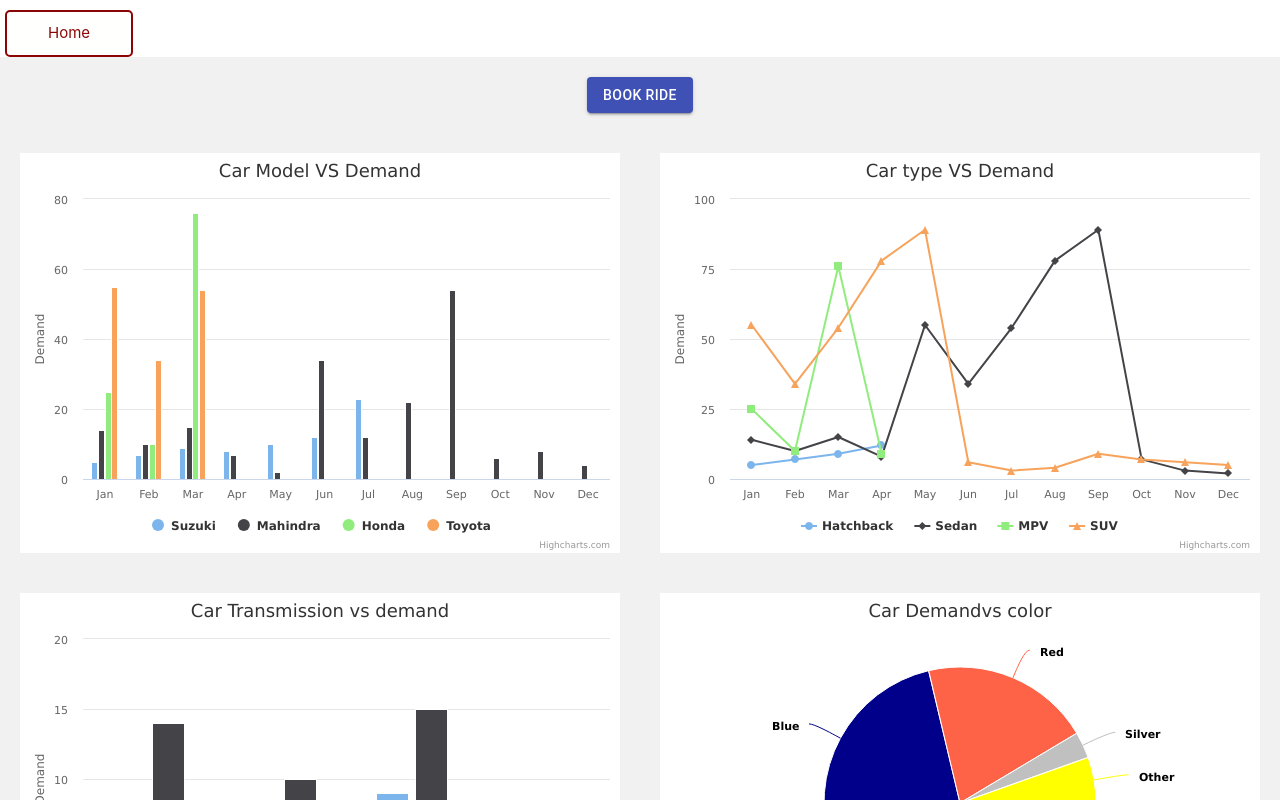
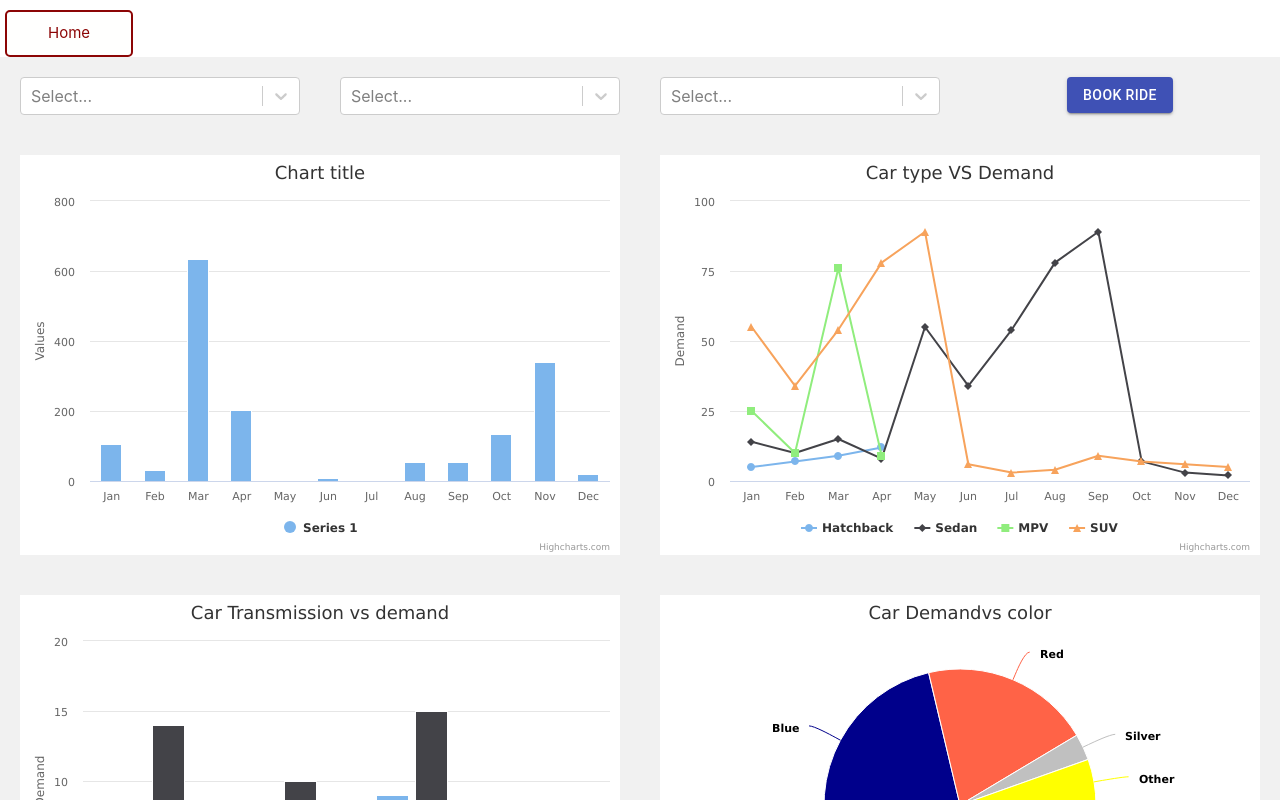
Before and after one commit to abanarase/React_demos, a React (Create React App) app: page / in a window 1280 px wide. Shown: the top 800 px of the page. Built offline with nearby package versions, Linux system fonts and the light colour scheme.

Commit message:
Some updates

```diff
--- a/src/App.css
+++ b/src/App.css
@@ -17,6 +17,18 @@
   justify-content: space-between;
   background-color: #f1f1f1;
 }
+.flex-container_one{
+    display: flex;
+  justify-content: space-between;
+background-color: #f1f1f1;
+}
+.flex-container_one > div {
+  margin: 10px;
+  padding: 10px;
+  width: 100%;
+  text-align: center;
+
+  }
 
 .flex-container > div {
   margin: 10px;
--- a/src/App.js
+++ b/src/App.js
@@ -1,21 +1,86 @@
-import React from 'react';
+import React,{PureComponent}from 'react';
 import './App.css';
 import Graph_two from './components/Graph_two';
 import Graph_three from './components/Graph_three';
 import Graph_four from './components/Graph_four';
 import Graph from './components/Graph';
+import Select from 'react-select';
 import {Link } from 'react-router-dom'
 import Button from '@material-ui/core/Button';
+const  {selectedOption}={ value: 'jan', label: 'January' };
+const options = [
+  { value: 'Jan', label: 'jan' },
+  { value: 'Feb', label: 'feb' },
+  { value: 'Mar', label: 'march' },
+  {value:'Apr',label:'Apr'},
+  {value:'May',label:'May'},
+  {value:'Jun',label:'Jun'},
+  {value:'Jul',label:'Jul'},
+  {value:'Aug',label:'Aug'},
+  {value:'Sep',label:'Sep'},
+  {value:'Oct',label:'Oct'},
+  {value:'Nov',label:'Nov'},
+  {value:'Dec',label:'Dec'}
+];
+const options2 = [
+  { value: 'q1', label: 'Quarter1' },
+  { value: 'q2', label: 'Quarter2' },
+  { value: 'q3', label: 'Quarter3' }
+]
+const options3= [
+  { value: '2018', label: '2018' },
+  { value: '2019', label: '2019' },
+  { value: '2020', label: '2020' }
 
- function App() {
+]
+ class App extends React.Component {
+  constructor(props) {
+    super(props);
+      this.state = {
+        selectedOption:null,
+
+  };
+  this.handleChange = this.handleChange.bind(this);
+}
+
+//   handleChange = selectedOption => {
+//     let mon = selectedOption.value;
+
+//     this.setState({month:mon});
+// //this.setState({ selectedOption});
+
+// console.log(`Option selected:`,this.state.month);
+// };
+
+handleChange = selectedOption => {
+    this.setState({ selectedOption });
+    console.log(`Option selected:`, selectedOption);
+
+
+   let month = selectedOption.value;
+   console.log("month is",month);
+  }
+
+render() {
+  const { selectedOption } = this.state;
+  let k =this.state.selectedOption;
+  console.log("ss",k);
+
   return (
   <div>
-  <div className="flex-container">
+  <div className="flex-container_one">
+     {/* <div style={{flexGrow:'1'}}><Select options={options} onChange={this.handleChange} value={selectedOption}/></div> */}
+ <div style={{flexGrow:'1'}}><Select  options={options}/></div>
+     <div style={{flexGrow:'1'}}><Select options={options2} /></div>
+     <div style={{flexGrow:'1'}}><Select value={selectedOption}
+        onChange={this.handleChange}
+        options={options3}
+      /></div>
      <div style={{flexGrow: '1'}}><Link to="/Rides"><Button variant="contained" color="primary">Book ride</Button></Link></div>
   </div>
 
   <div className="flex-container">
-  <div style={{flexGrow: '1'}}><Graph/></div>
+  <div style={{flexGrow: '1'}}><Graph month={k}/></div>
   <div style={{flexGrow: '1'}}><Graph_two/></div>
 </div>
 <div className="flex-container">
@@ -26,5 +91,6 @@ import Button from '@material-ui/core/Button';
 
   );
 }
+}
 
 export default App;
--- /dev/null
+++ b/src/Data/Cartype.json
@@ -0,0 +1,65 @@
+[
+   {
+      "Year": 2018,
+      "item": [
+         {
+            "name": "Sedan",
+            "data": [11,32,36,8,9,56,34,12,67,6,43,11]
+         },
+         {
+            "name": "hatchback",
+            "data": [10,34,3,8,9,51,4,17,47,61,23,15]
+         },
+         {
+            "name": "MPV",
+            "data": [1,2,36,8,9,31,3,12,37,6,41,71]
+         },
+         {
+            "name": "SUV",
+            "data": [11,32,36,8,9,56,34,12,67,6,43,11]
+         }
+      ]
+   },
+   {
+      "Year": 2019,
+      "item": [
+         {
+            "name": "Sedan",
+            "data": [11,32,36,8,9,56,34,12,67,6,43,11]
+         },
+         {
+            "name": "hatchback",
+            "data": [11,32,36,8,9,56,34,12,67,6,43,11]
+         },
+         {
+            "name": "Sedan",
+            "data": [11,32,36,8,9,56,34,12,67,6,43,11]
+         },
+         {
+            "name": "hatchback",
+            "data": [11,32,36,8,9,56,34,12,67,6,43,11]
+         }
+      ]
+   },
+   {
+      "Year": 2020,
+      "item": [
+         {
+            "name": "Sedan",
+            "data": [11,32,36,8,9,56,34,12,67,6,43,11]
+         },
+         {
+            "name": "hatchback",
+            "data": [11,32,36,8,9,56,34,12,67,6,43,11]
+         },
+         {
+            "name": "Sedan",
+            "data":[11,32,36,8,9,56,34,12,67,6,43,11]
+         },
+         {
+            "name": "hatchback",
+            "data": [11,32,36,8,9,56,34,12,67,6,43,11]
+         }
+      ]
+   }
+]
--- a/src/components/Booking_form.js
+++ b/src/components/Booking_form.js
@@ -207,7 +207,7 @@ return(
                </div>
                <div className="offset-md-1 col-md-2">
                   <label htmlFor="todate">To Date</label>
-                  <DatePicker  selected={this.state.endDate} onChange={this.handleChangeEDate.bind()}/>
+                  <DatePicker selected={this.state.endDate} onChange={this.handleChangeEDate.bind()}/>
                </div>
             </div>
             <div className="row">
--- /dev/null
+++ b/src/components/FilterComponent.js
@@ -0,0 +1,116 @@
+import React from 'react';
+import Highcharts from 'highcharts';
+import './Graph.css';
+
+import Select from 'react-select';
+const data = [107, 31, 635, 203, 2, 10, 4, 55, 53, 134, 341, 20];
+const options = [
+  { value: 'Jan', label: 'jan' },
+  { value: 'Feb', label: 'feb' },
+  { value: 'Mar', label: 'march' },
+  {value:'Apr',label:'Apr'},
+  {value:'May',label:'May'},
+  {value:'Jun',label:'Jun'},
+  {value:'Jul',label:'Jul'},
+  {value:'Aug',label:'Aug'},
+  {value:'Sep',label:'Sep'},
+  {value:'Oct',label:'Oct'},
+  {value:'Nov',label:'Nov'},
+  {value:'Dec',label:'Dec'}
+];
+class FilterComponent extends React.Component {
+constructor(props) {
+
+    super(props);
+    this.state = {
+    selectedOption: null,
+  };
+     //this.filterFunction=this.filterFunction.bind();
+  this.handleChange=this.handleChange.bind();
+  }
+
+  handleChange = selectedOption => {
+    this.setState({ selectedOption });
+    console.log(`Option selected:`, selectedOption);
+
+
+   let month = selectedOption.value;
+   console.log("month is",month);
+   //let points = Highcharts.charts.series[0];
+  var monthsArr = Highcharts.defaultOptions.lang.shortMonths;
+   console.log("monthsArr",monthsArr);
+  var monthIndex = monthsArr.indexOf(month);
+  console.log("monthIndex",monthIndex);
+  var datas = [];
+  var cat = [];
+  cat.push(month);
+  console.log("cat",cat);
+
+  console.log(data);
+
+  for(let i=0;i <= data.length;i++){
+    if(i == monthIndex){
+      datas.push(data[monthIndex]);
+    }
+    else{
+      datas.push(null);
+    }
+
+  }
+console.log(datas);
+
+Highcharts.charts.forEach((chart) => {
+    chart.series[1].update({
+      data:cat
+    })
+    chart.series[0].update({
+      data: datas
+    }, false, false, false);
+
+    chart.redraw();
+  });
+  };
+
+ options = {
+  chart: {
+    type: 'column',
+  },
+  xAxis: {
+    categories: ['Jan', 'Feb', 'Mar', 'Apr', 'May', 'Jun',
+      'Jul', 'Aug', 'Sep', 'Oct', 'Nov', 'Dec'
+    ],
+    min: 0,
+    max: 11
+  },
+  series: [{
+    data: data
+  }, {
+    data: data,
+    visible: false,
+    showInLegend: false
+  }]
+}
+
+
+componentDidMount() {
+    this.instance = Highcharts.chart("carmod", this.options)
+
+  }
+  render() {
+  const { selectedOption } = this.state;
+    return (
+      <div>
+      <div style={{flexGrow:'1'}}><Select
+        value={selectedOption}
+        onChange={this.handleChange}
+        options={options}
+      /></div>
+
+
+        <div id="carmod" className="barchart"/>
+      </div>
+    );
+  }
+}
+
+export default FilterComponent;
--- a/src/components/Graph.js
+++ b/src/components/Graph.js
@@ -1,53 +1,62 @@
 import React from 'react';
 import Highcharts from 'highcharts';
 import './Graph.css';
+import cardata from  '../Data/Cartype.json';
+const data = [107, 31, 635, 203, 2, 10, 4, 55, 53, 134, 341, 20];
 
 class Graph extends React.Component {
+constructor(props) {
+    super(props);
+      this.state = {
 
-  options = {
-    chart: {
-      type: "column"
-    },
-    yAxis : {
-      title: {
-         text: 'Demand'
-      }
-    },
-    xAxis : {
-      categories: ['Jan', 'Feb', 'Mar', 'Apr', 'May', 'Jun',
-         'Jul', 'Aug', 'Sep', 'Oct', 'Nov', 'Dec']
-   },
 
-    title: {
-      text: "Car Model VS Demand"
-    },
-    series :  [{
-      name: 'Suzuki',
-      data: [5, 7, 9, 8,10,12,23]
-   },
-   {
-      name: 'Mahindra',
-      data: [14, 10, 15,7,2,34,12,22,54,6,8,4]
-   },
-   {
-      name: 'Honda',
-      data: [25, 10, 76 ]
-   },
-   {
-      name: 'Toyota',
-      data: [55, 34, 54 ]
-   }
-]
+  }
+  //this.filterFunction=this.filterFunction.bind();
+  }
 
-  };
+
+ options = {
+  chart: {
+    type: 'column',
+  },
+  xAxis: {
+    categories: ['Jan', 'Feb', 'Mar', 'Apr', 'May', 'Jun',
+      'Jul', 'Aug', 'Sep', 'Oct', 'Nov', 'Dec'
+    ],
+    min: 0,
+    max: 11
+  },
+  series: [{
+    data: data
+  }, {
+    data: data,
+    visible: false,
+    showInLegend: false
+  }]
+}
+
+ filterFunction() {
+    let input = this.props.month;
+    console.log("input",this.props.month);
+     if(input!= null){
+      console.log(input.value);
+    }
+ }
+
+
 
   componentDidMount() {
     this.instance = Highcharts.chart("carmod", this.options);
+//    this.filterFunction();
+
   }
 
   render() {
+     this.filterFunction();
+
     return (
       <div>
+
         <div id="carmod" className="barchart"/>
       </div>
     );
--- a/src/index.js
+++ b/src/index.js
@@ -2,6 +2,7 @@ import React from 'react';
 import ReactDOM from 'react-dom';
 import './index.css';
 import App from './App';
+import Filter from './components/FilterComponent'
 import * as serviceWorker from './serviceWorker';
 import Rides from './components/Riding';
 import Cars from './components/Car_listing';
```
Also changed, not shown: src/components/FiltercomDemo.js (added, +116 -0 lines).
